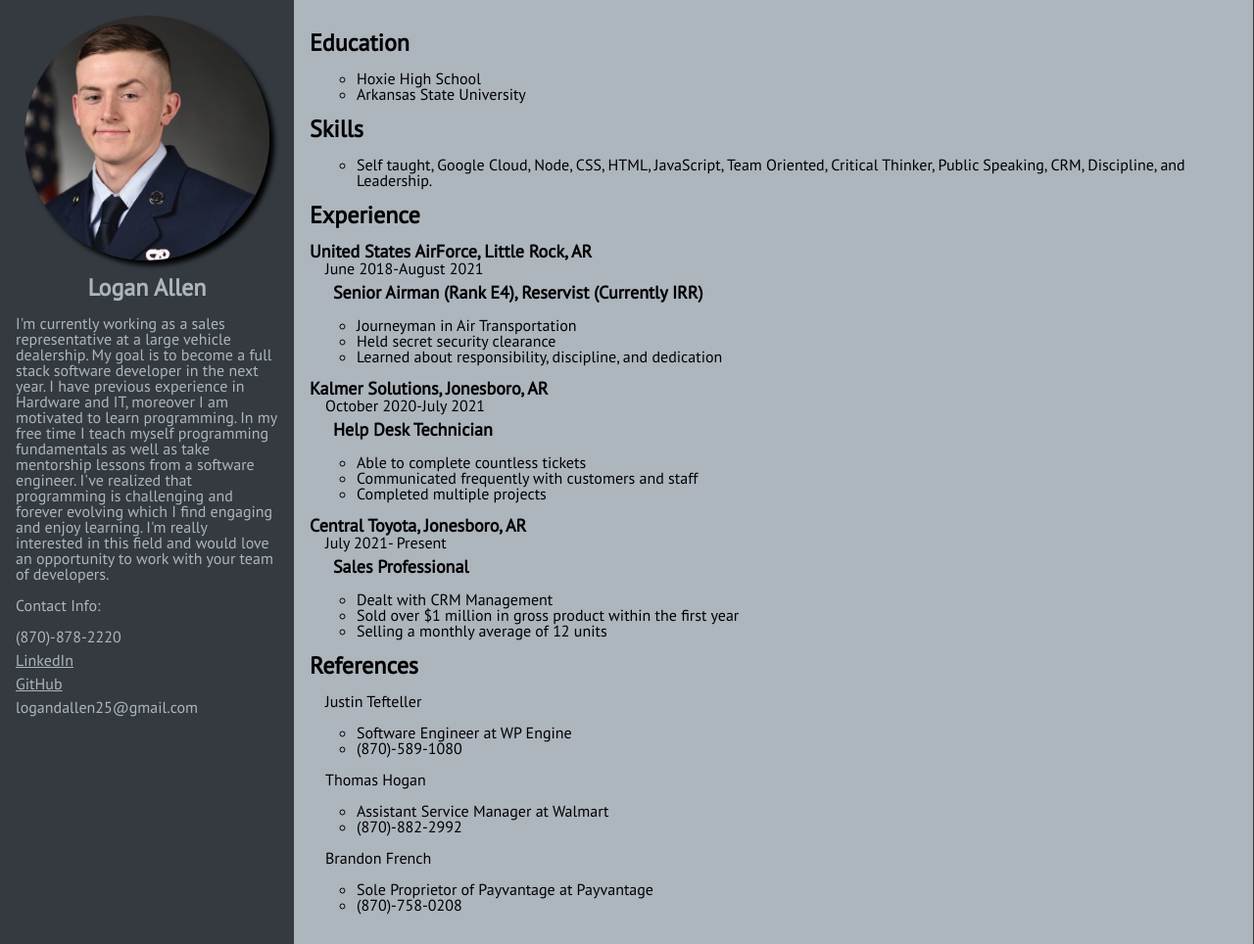
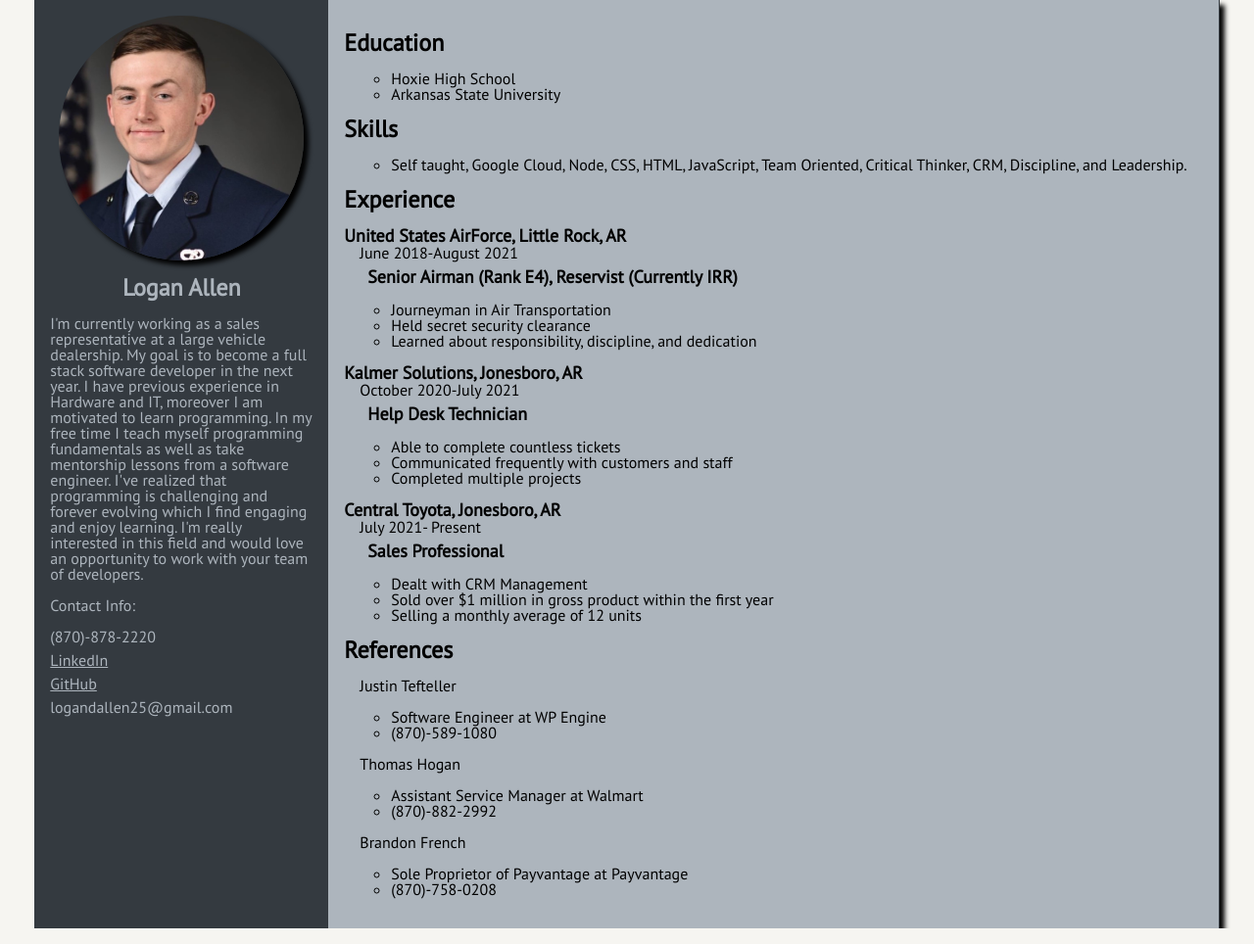
Before and after one commit to LoganA25/resume, a plain HTML site: page index.html in a window 1280 px wide. Shown: the whole page at 98% size. Drawn offline with Linux system fonts and the light colour scheme.

Commit message:
Update index.html

```diff
--- a/index.html
+++ b/index.html
@@ -44,7 +44,7 @@
             </ul>
             <h1>Skills</h1>
             <ul>
-                <li>Self taught, Google Cloud, Node, CSS, HTML, JavaScript, Team Oriented, Critical Thinker, Public Speaking, CRM, Discipline, and Leadership.</li>
+                <li>Self taught, Google Cloud, Node, CSS, HTML, JavaScript, Team Oriented, Critical Thinker, CRM, Discipline, and Leadership.</li>
             </ul>
 
             <h1>Experience</h1>
```
